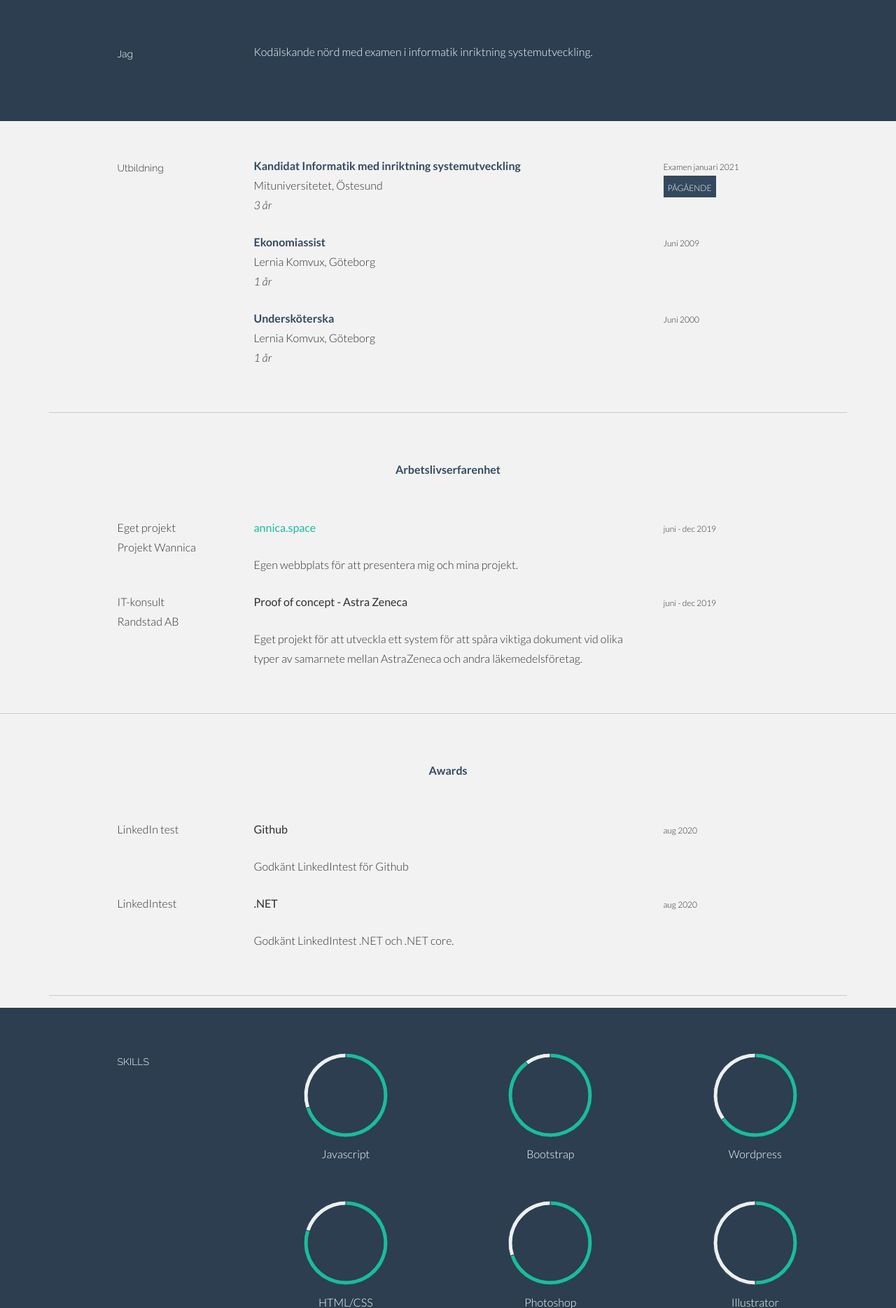
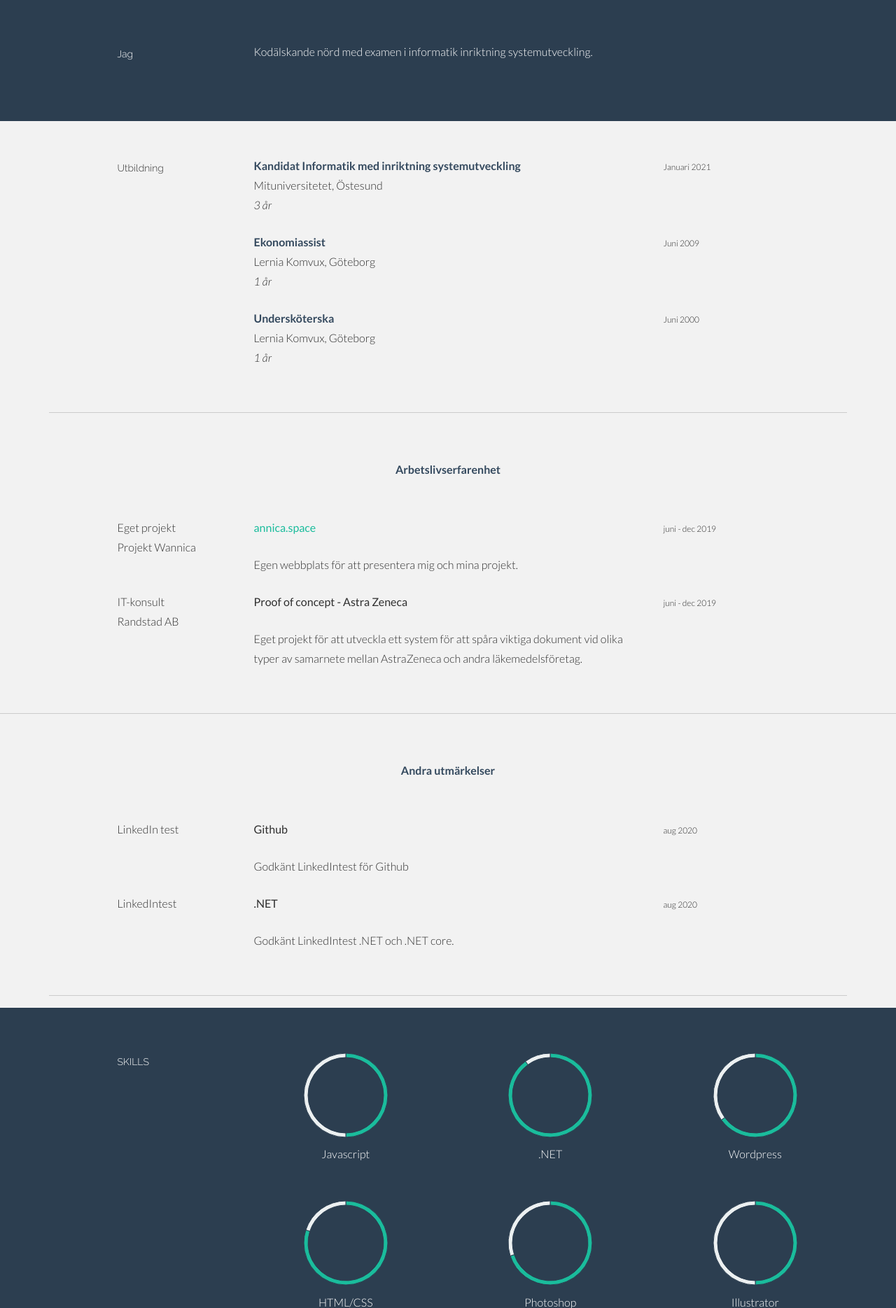
Before and after one commit to alienarex/annica_space, a PHP site: page / in a window 1280 px wide. Shown: the part 560-2429 px from the top of the page at 70% size. Run offline with PHP 8.4, Linux system fonts and the light colour scheme.

Commit message:
Modified to fit the new layout in index.html

```diff
--- a/annica.space/css/style.css
+++ b/annica.space/css/style.css
@@ -230,7 +230,15 @@ p {
     color         : white;
 }
 
+.list-group-item {
+    background: #2c3e50;
+    border    : none;
+    text-align: left;
+    padding: 0%;
+}
+
 #skillswrap h5,
+h3,
 p {
     color: white;
 }
--- a/annica.space/index.html
+++ b/annica.space/index.html
@@ -66,7 +66,7 @@
                 <div class="col-lg-12">
                     <h1>Annica Alienus</h1>
                     <h3> Nykläckt kodnörd <br/>
-                        <a href="mailto:annica@alienus.se"> Maila mig? </a>
+                        <a href="mailto:annica@alienus.se"> Maila mig </a>
                     </h3>
                 </div>
                 <!--/.col-lg-12 -->
@@ -118,10 +118,10 @@
                 </div>
                 <div class="col-lg-3">
                     <p>
-                        <sm>Examen januari 2021</sm><br />
-                        <imp>
+                        <sm>Januari 2021</sm><br />
+                        <!-- <imp>
                             <sm>PÅGÅENDE </sm>
-                        </imp>
+                        </imp> -->
                     </p>
                 </div>
 
@@ -216,7 +216,7 @@
             </div>
             <div class="col-lg-6">
                 <p style="text-align: center; margin-bottom: 10%;">
-                    <t>Awards</t>
+                    <t>Andra utmärkelser</t>
                 </p>
                 </p>
             </div>
@@ -270,8 +270,8 @@
                     <br />
                 </div>
                 <div class="col-lg-3 centered">
-                    <canvas id="bootstrap" height="130" width="130"></canvas>
-                    <p>Bootstrap</p>
+                    <canvas id=".NET" height="130" width="130"></canvas>
+                    <p>.NET</p>
                     <br />
                 </div>
                 <div class="col-lg-3 centered">
--- a/annica.space/js/main.js
+++ b/annica.space/js/main.js
@@ -20,17 +20,17 @@ jQuery(document).ready(function( $ ) {
 
   // JavaScript Chart
   var doughnutData = [{
-      value: 70,
+      value: 50,
       color: "#1abc9c"
     },
     {
-      value: 30,
+      value: 50,
       color: "#ecf0f1"
     }
   ];
   var myDoughnut = new Chart(document.getElementById("javascript").getContext("2d")).Doughnut(doughnutData);
 
-  // Bootstrap Chart
+  // .NET Chart
   var doughnutData = [{
     value: 90,
     color: "#1abc9c"
@@ -40,7 +40,7 @@ jQuery(document).ready(function( $ ) {
     color: "#ecf0f1"
   }
   ];
-  var myDoughnut = new Chart(document.getElementById("bootstrap").getContext("2d")).Doughnut(doughnutData);
+  var myDoughnut = new Chart(document.getElementById(".NET").getContext("2d")).Doughnut(doughnutData);
 
   // WordPress Chart
   var doughnutData = [{
```
